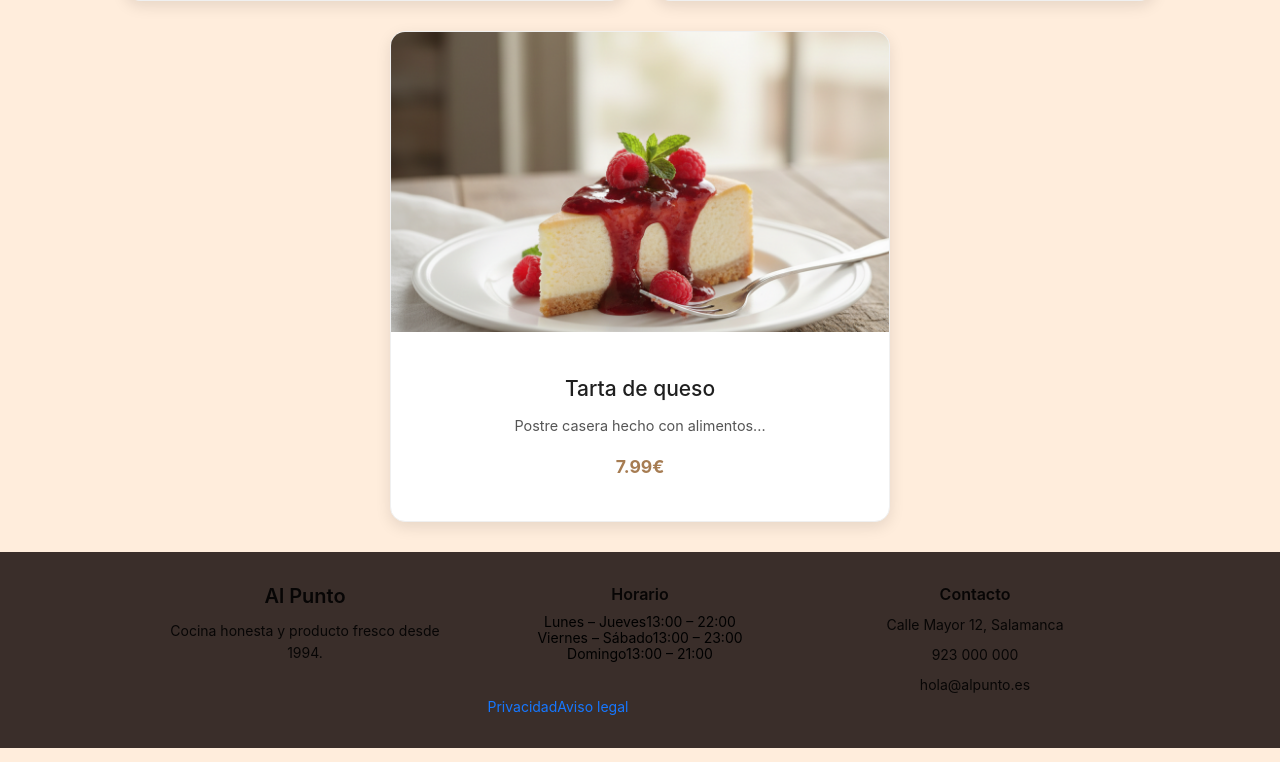
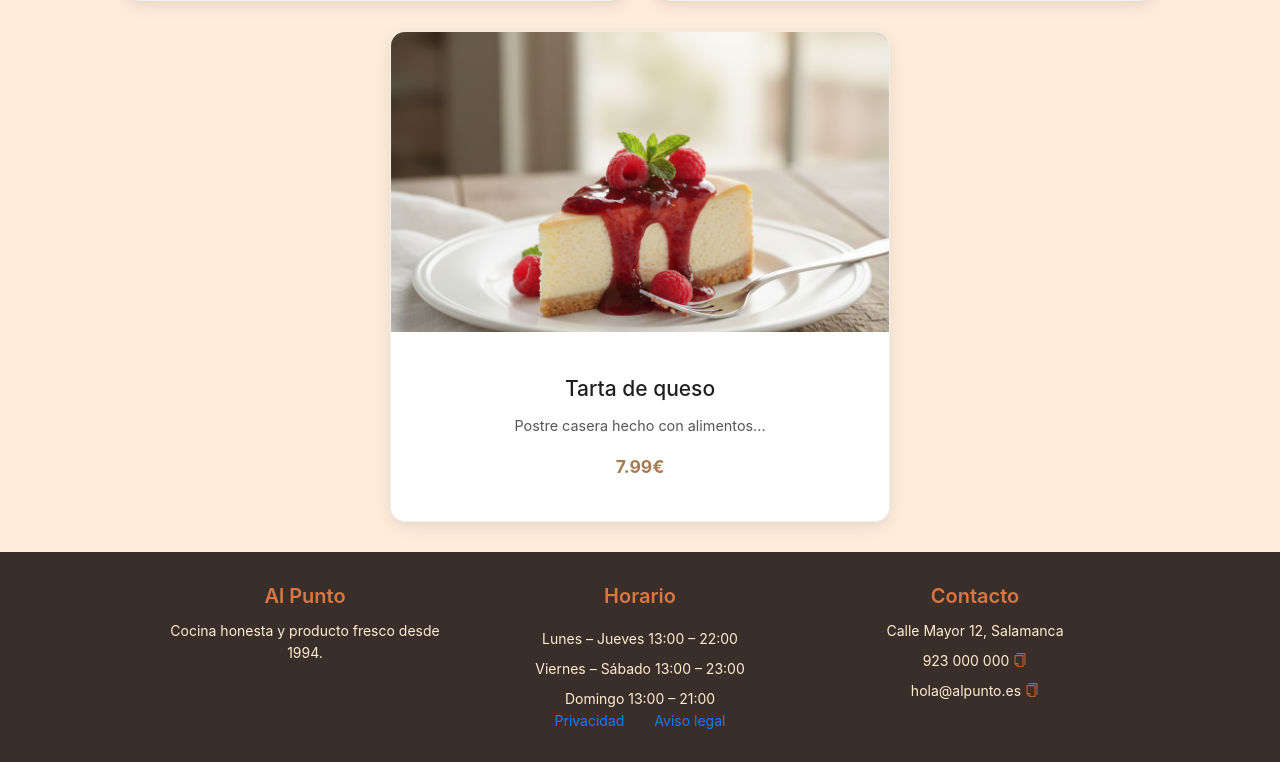
Before and after one commit to pirineocalvo/Al_Punto, a Vue app in the folder frontend/: page / in a window 1280 px wide. Shown: the part 1727-2489 px from the top of the page. Built offline with nearby package versions, Linux system fonts and the light colour scheme.

Commit message:
feat(frontend): estilos footer

```diff
--- a/frontend/src/Components/cabeceraYpiePrincipal/Footer.css
+++ b/frontend/src/Components/cabeceraYpiePrincipal/Footer.css
@@ -1,6 +1,12 @@
 #preFooter{
     padding: 30px;
-    background-color: var(--color-menu-fondo);
+    background-color: var(--color-footer-fondo);
     align-items: center;
     text-align: center;
 }
+.txtFooter{
+    color: var(--color-footer-texto);
+}
+.titulosFooter{
+    color:  var(--color-principal) !important;
+}
--- a/frontend/src/Components/cabeceraYpiePrincipal/Footer.vue
+++ b/frontend/src/Components/cabeceraYpiePrincipal/Footer.vue
@@ -1,32 +1,33 @@
 <template>
   <footer id="preFooter">
     <a-row>
-      <a-col :span="6">
-        <a-typography-title :level="4" class="">Al Punto</a-typography-title>
-        <a-typography-paragraph class="footer-desc">Cocina honesta y producto fresco desde
-          1994.</a-typography-paragraph>
+      <a-col :xs="24" :md="12" :xl="6">
+        <a-typography-title class="titulosFooter" :level="4">Al Punto</a-typography-title>
+        <a-typography-paragraph class="txtFooter">Cocina honesta y producto fresco desde 1994.</a-typography-paragraph>
       </a-col>
-      <a-col :span="6">
-        <a-typography-title :level="5" class="">Horario</a-typography-title>
-        <div class=""><span>Lunes – Jueves</span><span class="">13:00 – 22:00</span></div>
-        <div class=""><span>Viernes – Sábado</span><span class="">13:00 – 23:00</span></div>
-        <div class=""><span>Domingo</span><span class="">13:00 – 21:00</span></div>
+      <a-col :xs="24" :md="12" :xl="6">
+        <a-space direction="vertical">
+          <a-typography-title class="titulosFooter" :level="4">Horario</a-typography-title>
+          <a-typography-text class="txtFooter">Lunes – Jueves 13:00 – 22:00</a-typography-text>
+          <a-typography-text class="txtFooter">Viernes – Sábado 13:00 – 23:00</a-typography-text>
+          <a-typography-text class="txtFooter">Domingo 13:00 – 21:00</a-typography-text>
+        </a-space>
       </a-col>
-      <a-col :span="6">
-        <a-typography-title :level="5" class="">Contacto</a-typography-title>
+      <a-col :xs="24" :md="12" :xl="6">
+        <a-typography-title class="titulosFooter" :level="4">Contacto</a-typography-title>
         <a-space direction="vertical" size="small">
-          <a-typography-text class="">Calle Mayor 12, Salamanca</a-typography-text>
-          <a-typography-text class="">923 000 000</a-typography-text>
-          <a-typography-text class="">hola@alpunto.es</a-typography-text>
+          <a-typography-text class="txtFooter">Calle Mayor 12, Salamanca</a-typography-text>
+          <a-typography-text class="txtFooter" copyable>923 000 000</a-typography-text>
+          <a-typography-text class="txtFooter" copyable>hola@alpunto.es</a-typography-text>
         </a-space>
       </a-col>
     </a-row>
     <a-row>
-      <a-col :span="6">
-        <a-flex>
-          <a-typography-link class="">Privacidad</a-typography-link>
-          <a-typography-link class="">Aviso legal</a-typography-link>
-        </a-flex>
+      <a-col>
+        <a-typography-link>Privacidad</a-typography-link>
+      </a-col>
+      <a-col>
+        <a-typography-link>Aviso legal</a-typography-link>
       </a-col>
     </a-row>
   </footer>
--- a/frontend/src/index.css
+++ b/frontend/src/index.css
@@ -25,15 +25,20 @@
   --color-borde-boton-hover: #97522d;
 
   --color-select-seleccionado: #d977428c;
-  --color-enlace: ;
+
+
+--color-enlace: #B85F34;
+--color-enlace-hover: var(--color-principal);
+--color-enlace-active: #97522D;
+--color-enlace-visited: #8C5A46;
 
   --color-menu-fondo: #3A2E2A ;
   --color-subMenu-fondo:var(--color-menu-fondo);
   --color-subMenu-fondo-hover: #6e5851;
   --color-menu-texto: #FFECD1;
 
-  --color-footer-fondo: ;
-  --color-footer-texto: ;
+  --color-footer-fondo: var(--color-menu-fondo) ;
+  --color-footer-texto: var(--color-menu-texto);
 
   --color-precio: ;
   --color-oferta: ;
@@ -154,3 +159,40 @@ h1 {
   border-color: var(--color-principal) !important;
 
 }
+
+:where(.css-dev-only-do-not-override-1p3hq3p).ant-typography .ant-typography-expand, :where(.css-dev-only-do-not-override-1p3hq3p).ant-typography .ant-typography-edit, :where(.css-dev-only-do-not-override-1p3hq3p).ant-typography .ant-typography-copy {
+    color: var(--color-enlace);
+}
+
+.ant-typography .ant-typography-expand:hover,
+.ant-typography .ant-typography-edit:hover,
+.ant-typography .ant-typography-copy:hover {
+  color: var(--color-enlace-hover);
+}
+
+.ant-typography .ant-typography-expand:active,
+.ant-typography .ant-typography-edit:active,
+.ant-typography .ant-typography-copy:active {
+  color: var(--color-enlace-active);
+}
+
+.ant-typography .ant-typography-expand,
+.ant-typography .ant-typography-edit,
+.ant-typography .ant-typography-copy,
+.ant-typography .ant-typography-copy-success {
+  color: var(--color-enlace);
+}
+
+.ant-typography .ant-typography-expand:hover,
+.ant-typography .ant-typography-edit:hover,
+.ant-typography .ant-typography-copy:hover,
+.ant-typography .ant-typography-copy-success:hover {
+  color: var(--color-enlace-hover);
+}
+
+.ant-typography .ant-typography-expand:active,
+.ant-typography .ant-typography-edit:active,
+.ant-typography .ant-typography-copy:active,
+.ant-typography .ant-typography-copy-success:active {
+  color: var(--color-enlace-active);
+}
```
